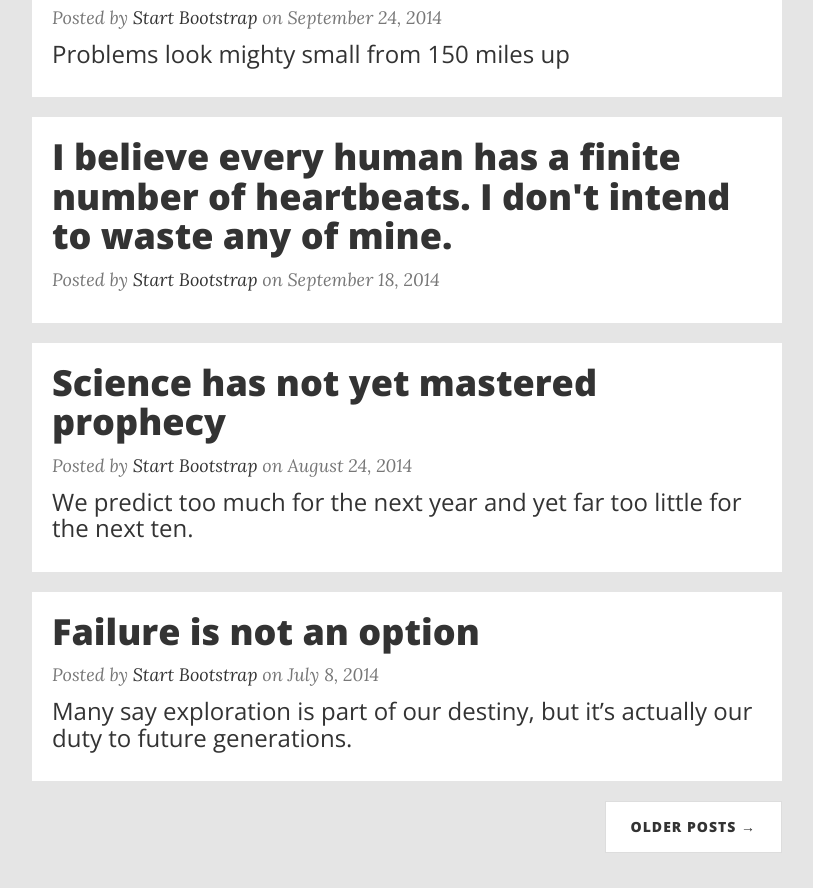
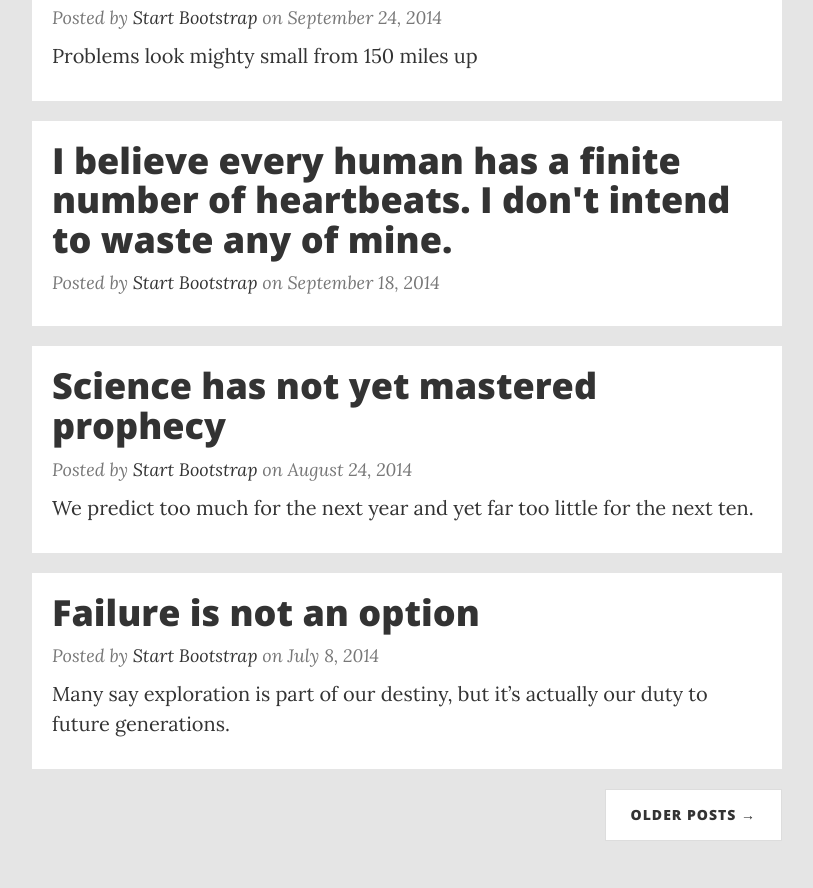
Before and after one commit to angular-esx/ngxbootstrap.io, a website: page index.html in a window 1280 px wide. Shown: the part 604-1492 px from the top of the page, without its empty margins (233-1046 px from the left). Drawn offline with nearby package versions, Linux system fonts and the light colour scheme.

Commit message:
blog list

```diff
--- a/app/posts/listpost.html
+++ b/app/posts/listpost.html
@@ -22,9 +22,9 @@
 
                 </a>
                 <p class="post-meta">Posted by <a href="#">Start Bootstrap</a> on September 24, 2014</p>
-                <h3 class="post-subtitle">
+                <p class="post-subtitle">
                     Problems look mighty small from 150 miles up
-                </h3>
+                </p>
             </div>
 
             <div class="post-preview">
@@ -44,9 +44,9 @@
 
                 </a>
                 <p class="post-meta">Posted by <a href="#">Start Bootstrap</a> on August 24, 2014</p>
-                <h3 class="post-subtitle">
+                <p class="post-subtitle">
                     We predict too much for the next year and yet far too little for the next ten.
-                </h3>
+                </p>
             </div>
 
             <div class="post-preview">
@@ -57,9 +57,9 @@
 
                 </a>
                 <p class="post-meta">Posted by <a href="#">Start Bootstrap</a> on July 8, 2014</p>
-                <h3 class="post-subtitle">
+                <p class="post-subtitle">
                     Many say exploration is part of our destiny, but it’s actually our duty to future generations.
-                </h3>
+                </p>
             </div>
 
             <!-- Pager -->
```
